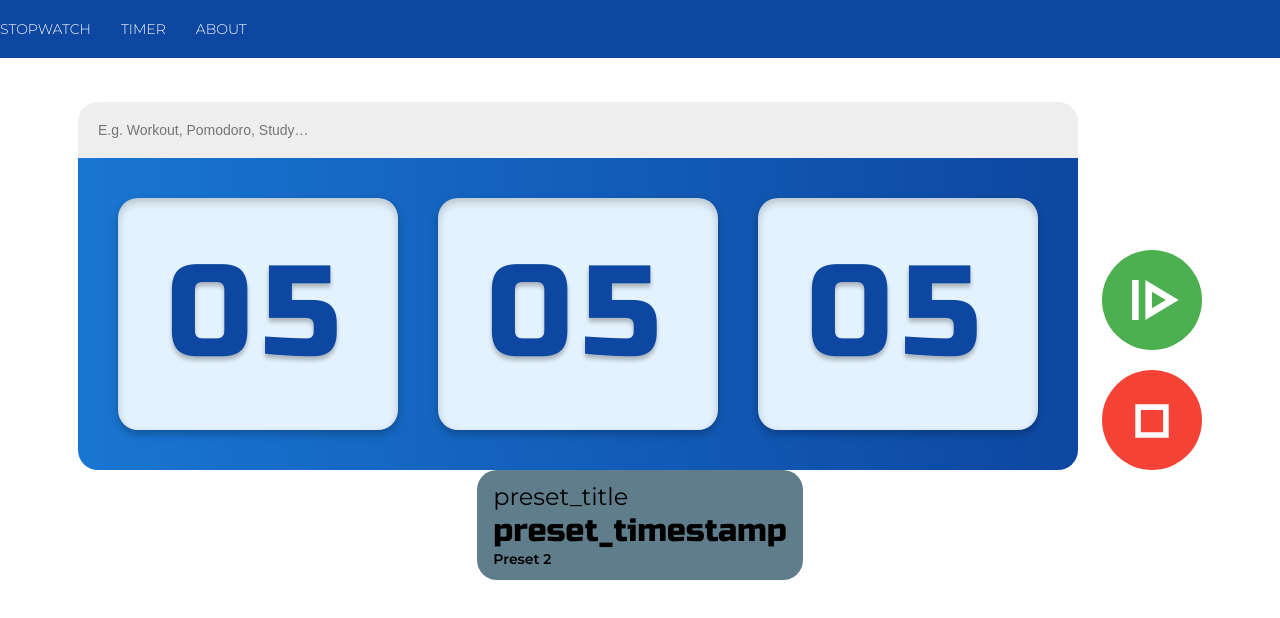
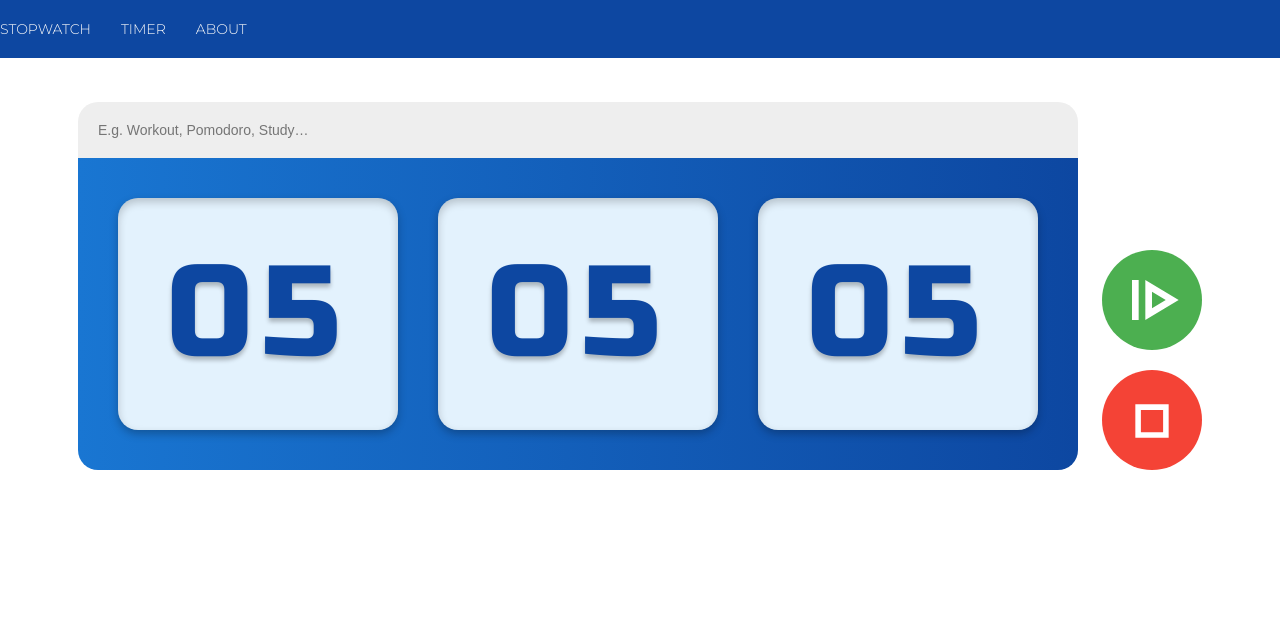
Before and after one commit to sirajularfin/simple-stopwatch, a Next.js app: page /timer in a window 1280 px wide. Shown: the top 618 px of the page. Built offline with nearby package versions, Linux system fonts and the light colour scheme; no server answers.

Commit message:
comment preset

```diff
--- a/src/app/(routes)/timer/page.tsx
+++ b/src/app/(routes)/timer/page.tsx
@@ -4,7 +4,6 @@ import { getTranslations } from 'next-intl/server';
 import { ACTION_TYPES, APPLICATION_MODES } from '@/common/types/constants';
 import ActionButton from '@/components/ActionButton/ActionButton';
 import DisplayTimer from '@/components/DisplayTimer/DisplayTimer';
-import Preset from '@/components/Preset/Preset';
 import TextInput from '@/components/TextInput/TextInput';
 import classes from './style.module.scss';
 
@@ -31,11 +30,11 @@ export default async function Timer() {
 					<ActionButton type={ACTION_TYPES.STOP} />
 				</div>
 			</div>
-			<Preset
+			{/* <Preset
 				title={t('preset_title')}
 				timestamp={t('preset_timestamp')}
 				index={1}
-			/>
+			/> */}
 		</div>
 	);
 }
```
